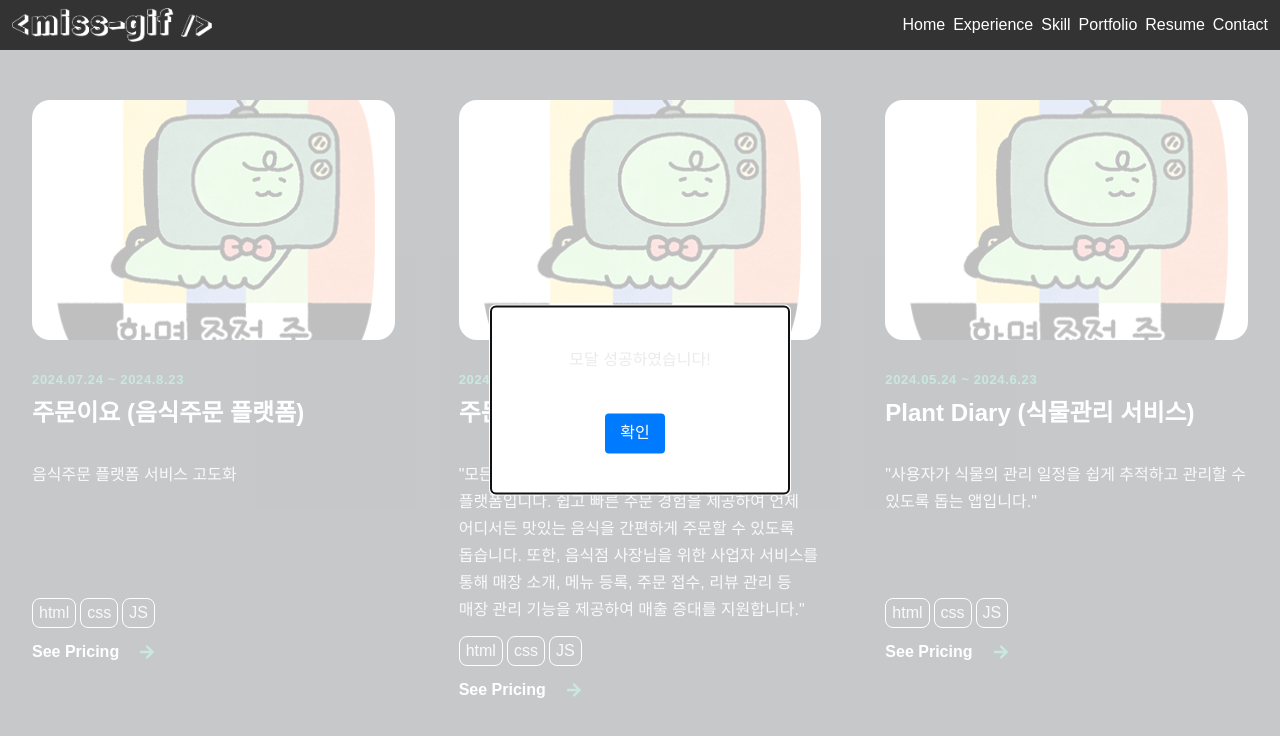
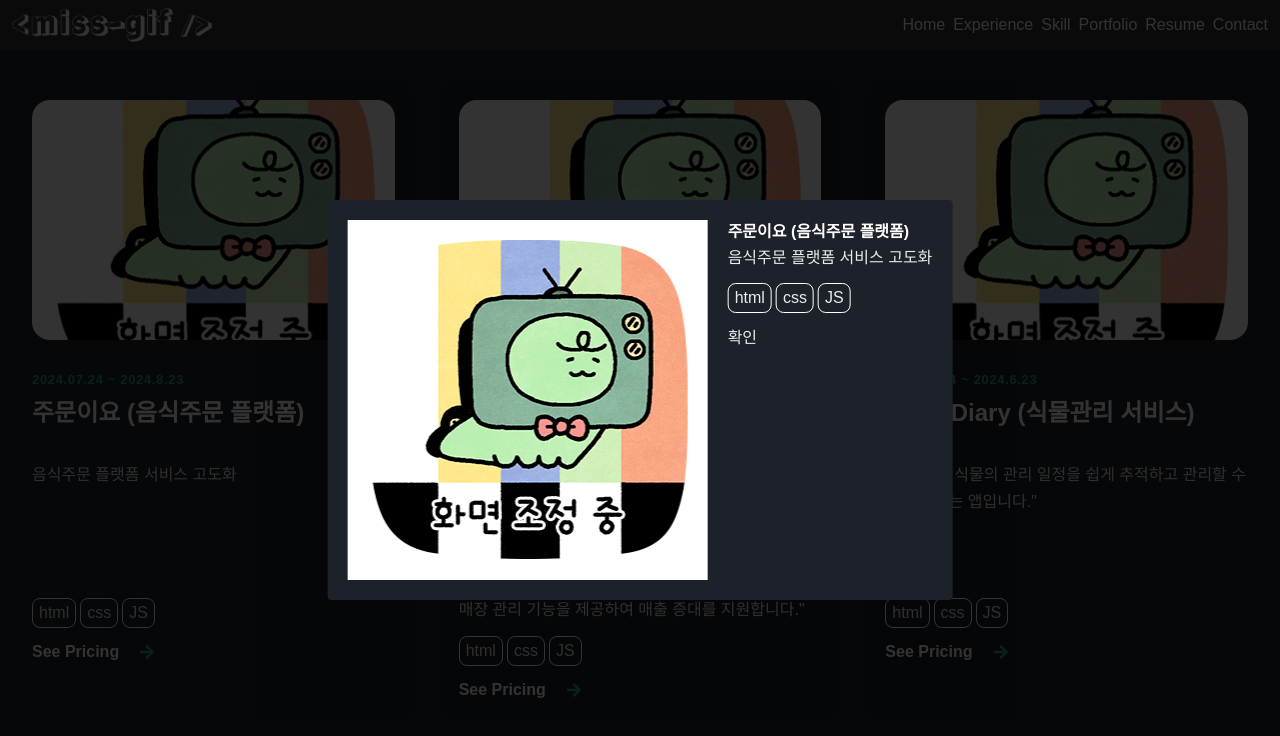
Before and after one commit to miss-gif/portfolio-final, a React (Vite) app: page / in a window 1280 px wide. Both pictures are taken after a click on the item 213 px from the left and 3226 px from the top of the page. Shown: the part 2826-3562 px from the top of the page. Built offline with nearby package versions, Linux system fonts and the light colour scheme.

Commit message:
Fix : 프로젝트 모달 디테일 작업중

```diff
--- a/src/components/modal/ProjectDetailModal.jsx
+++ b/src/components/modal/ProjectDetailModal.jsx
@@ -1,44 +1,35 @@
-import styled from "@emotion/styled";
 import Modal from "react-modal";
+import "./ProjectDetailModal.scss";
 
-const ProjectDetailModal = ({ isOpen, onRequestClose }) => {
+const ProjectDetailModal = ({ isOpen, onRequestClose, item }) => {
   return (
-    <StyleProjectDetailModal isOpen={isOpen} onRequestClose={onRequestClose}>
-      <p>모달 성공하였습니다!</p>
-      <button onClick={onRequestClose}>확인</button>
-    </StyleProjectDetailModal>
+    <Modal
+      isOpen={isOpen}
+      onRequestClose={onRequestClose}
+      className="modal"
+      overlayClassName="overlay"
+    >
+      {item ? (
+        <div className="modal__content">
+          <img src={item.img} alt={item.title} className="project-modal__img" />
+          <div className="project-modal__info">
+            <h2>{item.title}</h2>
+            <p>{item.description}</p>
+            <ul className="tag__list">
+              {item.tag.map((tag, index) => (
+                <li key={index} className="tag__item">
+                  {tag}
+                </li>
+              ))}
+            </ul>
+            <button onClick={onRequestClose}>확인</button>
+          </div>
+        </div>
+      ) : (
+        <p>데이터가 없습니다.</p>
+      )}
+    </Modal>
   );
 };
 
-const StyleProjectDetailModal = styled(Modal)`
-  position: absolute;
-  top: 50%;
-  left: 50%;
-  transform: translate(-50%, -50%);
-  width: 300px;
-  padding: 40px 20px;
-  border: 1px solid #ccc;
-  background-color: white;
-  border-radius: 5px;
-  display: flex;
-  align-items: center;
-  flex-direction: column;
-  gap: 40px;
-
-  p {
-    margin: 0;
-    font-weight: 500;
-  }
-
-  button {
-    padding: 8px 15px;
-    margin-right: 10px;
-    background-color: #007bff;
-    color: white;
-    border: none;
-    border-radius: 4px;
-    cursor: pointer;
-  }
-`;
-
 export default ProjectDetailModal;
--- a/src/components/modal/ProjectDetailModal.scss
+++ b/src/components/modal/ProjectDetailModal.scss
@@ -1,23 +1,24 @@
-/* App.css */
-.Modal {
+.modal {
   position: absolute;
   top: 50%;
   left: 50%;
-  right: auto;
-  bottom: auto;
-  margin-right: -50%;
   transform: translate(-50%, -50%);
-  background: white;
+  background-color: var(--container-color);
   padding: 20px;
   border-radius: 4px;
   outline: none;
 }
 
-.Overlay {
+.overlay {
   position: fixed;
-  top: 0;
-  left: 0;
-  right: 0;
-  bottom: 0;
-  background: "rgba(0, 0, 0, 0.75)";
+  inset: 0;
+  z-index: 9999;
+  background-color: rgba($color: #000000, $alpha: 0.8);
 }
+
+/* 콘텐츠 내용 */
+
+.modal__content {
+  display: flex;
+  gap: 20px;
+}
--- a/src/components/project/index.jsx
+++ b/src/components/project/index.jsx
@@ -7,17 +7,25 @@ import { useState } from "react";
 
 const Project = () => {
   const [isModal, setIsModal] = useState(false);
+  const [selectedItem, setSelectedItem] = useState(null);
 
-  const openModal = () => {
+  const openModal = (item) => {
+    setSelectedItem(item);
     setIsModal(true);
   };
+
   const closeModal = () => {
     setIsModal(false);
+    setSelectedItem(null);
   };
 
   return (
     <>
-      <ProjectDetailModal isOpen={isModal} onRequestClose={closeModal} />
+      <ProjectDetailModal
+        isOpen={isModal}
+        onRequestClose={closeModal}
+        item={selectedItem}
+      />
       <section className="project section" id="project">
         <h2 className="section__title text-cs">
           FE & BE 협업 프로젝트
@@ -31,7 +39,11 @@ const Project = () => {
         <div className="project__container container">
           <ul className="project__list">
             {project.map((item) => (
-              <li key={item.id} className="project__item" onClick={openModal}>
+              <li
+                key={item.id}
+                className="project__item"
+                onClick={() => openModal(item)}
+              >
                 <div className="project__img-wrapper">
                   <img
                     src={item.img}
```
